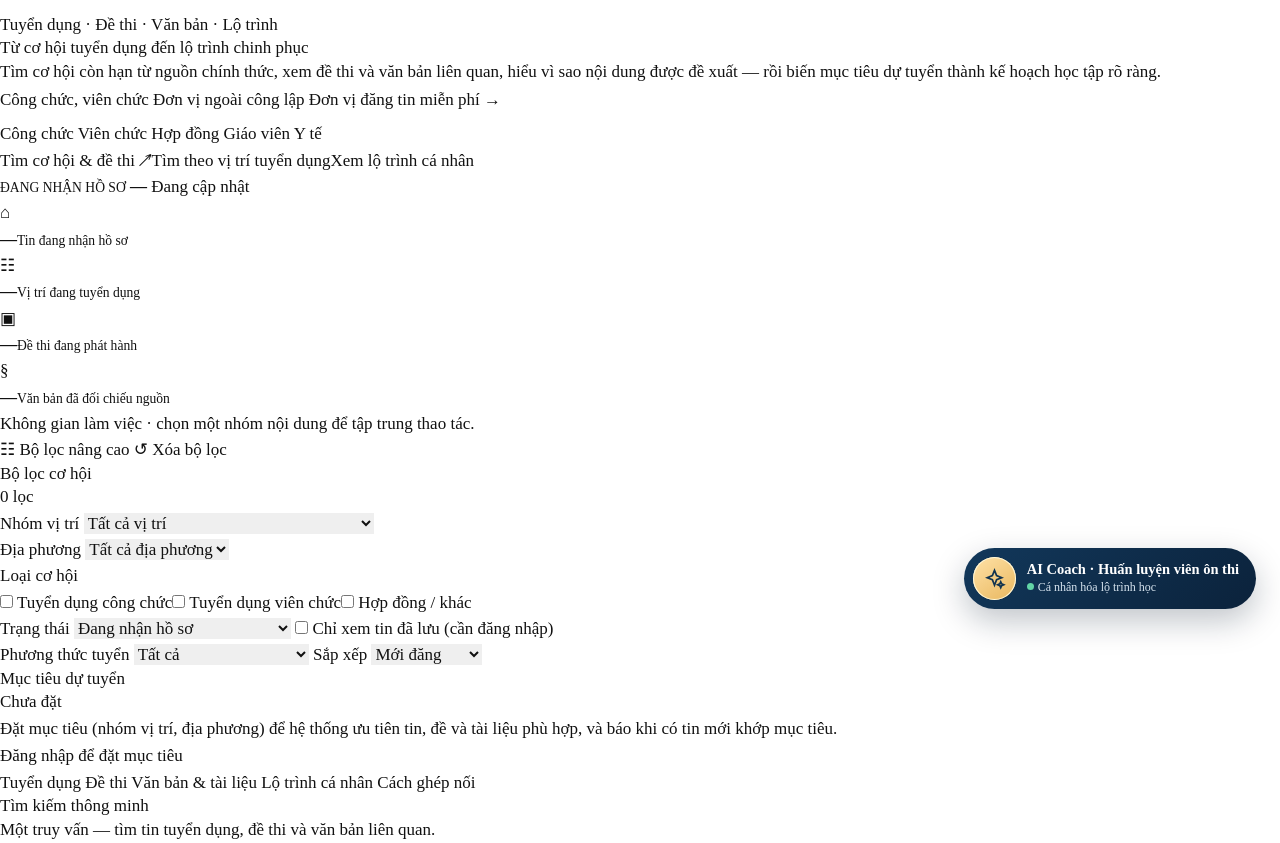
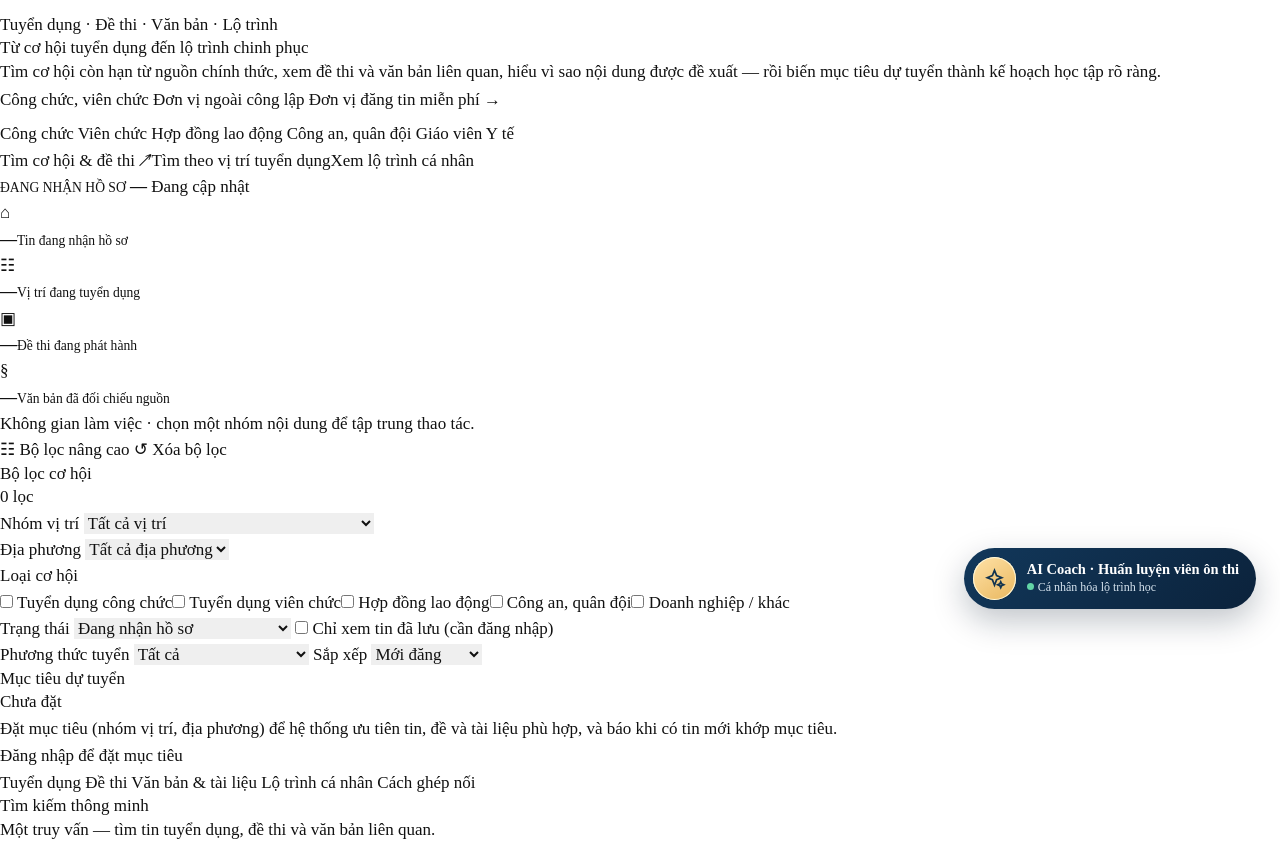
Before and after one commit to longnhat14/cong-vien-chuc-wp, a WordPress theme: template theme/cong-vien-chuc/template-recruitments.php in a window 1280 px wide. Shown: the part 167-1010 px from the top of the page. Run offline with PHP 8.4 and a stand-in for WordPress, Linux system fonts and the light colour scheme; the site name, menu and one post (Sample post) are stand-ins, and other content is empty; some libraries are stand-ins or nearby versions.

Commit message:
5 loai tuyen dung: them Hop dong lao dong, Cong an quan doi (trang /tuyen-dung-cong-an-quan-doi/), Doanh nghiep / khac; nhan va bo loc
Co-Authored-By: Claude Opus 5.5 <noreply@anthropic.com>
Claude-Session: https://claude.ai/code/session_01GAsupm9P4GMRYF5dWWnXsm

```diff
--- a/theme/cong-vien-chuc/inc/admin/admin-resources.php
+++ b/theme/cong-vien-chuc/inc/admin/admin-resources.php
@@ -78,13 +78,13 @@ function cvc_admin_resources(): array {
 			),
 			'filters'  => array(
 				'status'           => array( 'label' => 'Trạng thái', 'options' => array( 'draft' => 'Nháp', 'review' => 'Chờ duyệt', 'published' => 'Đã xuất bản', 'expired' => 'Hết hạn' ) ),
-				'recruitment_type' => array( 'label' => 'Loại', 'options' => array( 'civil_servant' => 'Công chức', 'public_employee' => 'Viên chức', 'other' => 'Khác' ) ),
+				'recruitment_type' => array( 'label' => 'Loại', 'options' => array( 'civil_servant' => 'Công chức', 'public_employee' => 'Viên chức', 'contract' => 'Hợp đồng lao động', 'armed_forces' => 'Lực lượng vũ trang', 'other' => 'Doanh nghiệp / khác' ) ),
 			),
 			'fields'   => array(
 				array( 'name' => 'title', 'label' => 'Tiêu đề', 'type' => 'text', 'required' => true, 'wide' => true ),
 				array( 'name' => 'slug', 'label' => 'Đường dẫn (slug)', 'type' => 'slug', 'from' => 'title', 'required' => true ),
 				array( 'name' => 'code', 'label' => 'Mã đợt tuyển', 'type' => 'text', 'required' => true ),
-				array( 'name' => 'recruitment_type', 'label' => 'Loại tuyển dụng', 'type' => 'select', 'required' => true, 'options' => array( 'civil_servant' => 'Công chức', 'public_employee' => 'Viên chức', 'other' => 'Khác' ) ),
+				array( 'name' => 'recruitment_type', 'label' => 'Loại tuyển dụng', 'type' => 'select', 'required' => true, 'options' => array( 'civil_servant' => 'Công chức', 'public_employee' => 'Viên chức', 'contract' => 'Hợp đồng lao động', 'armed_forces' => 'Lực lượng vũ trang', 'other' => 'Doanh nghiệp / khác' ) ),
 				array( 'name' => 'agency_id', 'label' => 'Cơ quan tuyển dụng', 'type' => 'relation', 'resource' => 'agencies', 'required' => true, 'help' => 'Tỉnh/thành bên dưới phải trùng với tỉnh của cơ quan (ghi trong ngoặc).' ),
 				array( 'name' => 'province_id', 'label' => 'Tỉnh/thành', 'type' => 'province', 'required' => true ),
 				array( 'name' => 'admin_unit_id', 'label' => 'Đơn vị hành chính', 'type' => 'admin_unit' ),
--- a/theme/cong-vien-chuc/inc/admin/ingestion.php
+++ b/theme/cong-vien-chuc/inc/admin/ingestion.php
@@ -274,7 +274,7 @@ function cvc_admin_render_ingestion_index(): void {
 	// 03/11/2026: tin đã đăng / nháp chưa đủ căn cứ loại tuyển dụng (công chức / viên chức / hợp đồng) - quản trị chọn loại.
 	$tc_res  = cvc_admin_api_get( '/api/admin/ingestion/type-checks' );
 	$tc_rows = $tc_res['ok'] ? (array) ( $tc_res['data']['data'] ?? array() ) : array();
-	$tc_lbl  = array( 'civil_servant' => 'Công chức', 'public_employee' => 'Viên chức', 'other' => 'Hợp đồng / khác' );
+	$tc_lbl  = array( 'civil_servant' => 'Công chức', 'public_employee' => 'Viên chức', 'contract' => 'Hợp đồng lao động', 'armed_forces' => 'Lực lượng vũ trang', 'other' => 'Doanh nghiệp / khác' );
 	?>
 	<?php if ( $tc_rows ) : ?>
 		<details class="dz-card border border-amber-200 bg-amber-50" id="can-kiem-tra-loai" open>
@@ -536,7 +536,7 @@ function cvc_admin_render_ingestion_detail( int $id ): void {
 						<?php echo esc_html( count( (array) ( $ready['positions'] ?? array() ) ) . ' vị trí' ); ?>
 					</p>
 					<?php if ( ! empty( $ready['type_evidence'] ) ) : ?>
-						<?php $tev = (array) $ready['type_evidence']; $tl = array( 'civil_servant' => 'Công chức', 'public_employee' => 'Viên chức', 'other' => 'Hợp đồng / khác' ); ?>
+						<?php $tev = (array) $ready['type_evidence']; $tl = array( 'civil_servant' => 'Công chức', 'public_employee' => 'Viên chức', 'contract' => 'Hợp đồng lao động', 'armed_forces' => 'Lực lượng vũ trang', 'other' => 'Doanh nghiệp / khác' ); ?>
 						<p class="text-xs mt-1 <?php echo null === ( $tev['type'] ?? null ) ? 'text-amber-800 font-bold' : 'text-ink-muted'; ?>">Loại tuyển dụng: <?php echo esc_html( null === ( $tev['type'] ?? null ) ? 'Cần kiểm tra' : ( $tl[ (string) $tev['type'] ] ?? (string) $tev['type'] ) ); ?> — <?php echo esc_html( (string) ( $tev['note'] ?? '' ) ); ?></p>
 					<?php endif; ?>
 					<?php if ( ! empty( $ready['auto_gate_failures'] ) ) : ?>
@@ -598,7 +598,7 @@ function cvc_admin_render_ingestion_detail( int $id ): void {
 				</label>
 				<label class="text-sm"><span class="font-bold text-ink-2">Loại</span>
 					<select name="recruitment_type" class="text-ink border-slate-400 bg-white <?php echo esc_attr( $input ); ?> text-ink border-slate-400 bg-white"<?php echo $dis; // phpcs:ignore ?>>
-						<?php foreach ( array( '' => '— Chưa rõ —', 'civil_servant' => 'Công chức', 'public_employee' => 'Viên chức', 'other' => 'Khác' ) as $k => $v ) : ?>
+						<?php foreach ( array( '' => '— Chưa rõ —', 'civil_servant' => 'Công chức', 'public_employee' => 'Viên chức', 'contract' => 'Hợp đồng lao động', 'armed_forces' => 'Lực lượng vũ trang', 'other' => 'Doanh nghiệp / khác' ) as $k => $v ) : ?>
 							<option value="<?php echo esc_attr( $k ); ?>" <?php selected( (string) ( $r['recruitment_type'] ?? '' ), $k ); ?>><?php echo esc_html( $v ); ?></option>
 						<?php endforeach; ?>
 					</select>
--- a/theme/cong-vien-chuc/inc/admin/panels/personal_exams.php
+++ b/theme/cong-vien-chuc/inc/admin/panels/personal_exams.php
@@ -26,7 +26,7 @@ $st    = array(
 	'off'        => array( 'Tắt', 'bg-slate-100 text-slate-600 border-slate-300' ),
 	'planned'    => array( 'Chờ chạy', 'bg-slate-100 text-slate-700 border-slate-300' ),
 );
-$tracks = array( 'public_employee' => 'Viên chức', 'civil_servant' => 'Công chức', 'other' => 'Hợp đồng / khác' );
+$tracks = array( 'public_employee' => 'Viên chức', 'civil_servant' => 'Công chức', 'contract' => 'Hợp đồng lao động', 'armed_forces' => 'Lực lượng vũ trang', 'other' => 'Doanh nghiệp / khác' );
 ?>
 <section class="dz-card space-y-4" id="de-ca-nhan-hoa" aria-labelledby="cvc-pe-h">
 	<div class="flex flex-wrap items-start justify-between gap-3">
--- a/theme/cong-vien-chuc/inc/admin/personal-exams.php
+++ b/theme/cong-vien-chuc/inc/admin/personal-exams.php
@@ -28,7 +28,7 @@ function cvc_admin_handle_personal_exams(): void {
 			cvc_admin_redirect( $back, 'error', 'Bạn không có quyền đổi cấu hình chung.' );
 			return;
 		}
-		$scope  = array_values( array_intersect( array( 'public_employee', 'civil_servant', 'other' ), array_map( 'sanitize_key', (array) wp_unslash( $_POST['scope'] ?? array() ) ) ) );
+		$scope  = array_values( array_intersect( array( 'public_employee', 'civil_servant', 'contract', 'armed_forces', 'other' ), array_map( 'sanitize_key', (array) wp_unslash( $_POST['scope'] ?? array() ) ) ) );
 		$budget = isset( $_POST['budget'] ) && '' !== $_POST['budget'] ? absint( $_POST['budget'] ) : null;
 		$body   = array( 'scope' => $scope, 'budget' => $budget );
 		foreach ( array( 'price_pack', 'price_pass' ) as $k ) {
--- a/theme/cong-vien-chuc/inc/admin/recruitment-imports.php
+++ b/theme/cong-vien-chuc/inc/admin/recruitment-imports.php
@@ -180,7 +180,7 @@ function cvc_admin_render_import_detail( int $id ): void {
 				$rows = array(
 					'Cơ quan'      => $draft['agency_name'] ?? null,
 					'Tỉnh/thành'   => $draft['province_name'] ?? null,
-					'Loại tin'     => array( 'public_employee' => 'Viên chức', 'civil_servant' => 'Công chức', 'other' => 'Khác' )[ (string) ( $draft['recruitment_type'] ?? '' ) ] ?? ( $draft['recruitment_type'] ?? null ),
+					'Loại tin'     => array( 'civil_servant' => 'Công chức', 'public_employee' => 'Viên chức', 'contract' => 'Hợp đồng lao động', 'armed_forces' => 'Lực lượng vũ trang', 'other' => 'Doanh nghiệp / khác' )[ (string) ( $draft['recruitment_type'] ?? '' ) ] ?? ( $draft['recruitment_type'] ?? null ),
 					'Nhận hồ sơ'   => trim( ( $draft['application_start_date'] ?? '' ) . ' → ' . ( $draft['application_deadline'] ?? '' ), ' →' ),
 					'Tổng chỉ tiêu' => isset( $draft['total_positions'] ) ? (string) $draft['total_positions'] : null,
 					'Độ tin cậy AI' => isset( $draft['confidence'] ) ? round( (float) $draft['confidence'] * 100 ) . '%' : null,
--- a/theme/cong-vien-chuc/inc/career.php
+++ b/theme/cong-vien-chuc/inc/career.php
@@ -45,7 +45,9 @@ function cvc_rec_presets(): array {
 	return array(
 		'cong-chuc' => array( 'path' => 'tuyen-dung-cong-chuc', 'legacy' => array( 'tuyen-cong-chuc' ), 'geo' => true, 'label' => 'Tin tuyển dụng công chức', 'chip' => 'Công chức', 'noun' => 'công chức', 'filter' => array( 'loai' => 'civil' ), 'api' => array( 'kind' => 'civil' ), 'rp' => array( 'type' => 'civil_servant' ), 'track' => 'cong-chuc', 'h1' => 'Tuyển dụng công chức', 'title' => 'Tuyển dụng công chức ' . $y . ': thông báo thi tuyển còn hạn', 'desc' => 'Thông báo tuyển dụng công chức còn hạn nộp hồ sơ từ nguồn chính thức các bộ, ngành, tỉnh, thành; kèm đề trắc nghiệm, văn bản cần ôn và hạn nộp.', 'lead' => 'Thông báo thi tuyển, xét tuyển công chức tại các bộ, ngành, tỉnh, thành phố còn hạn nộp hồ sơ, lấy từ nguồn chính thức. Mỗi tin kèm hạn nộp, đề trắc nghiệm để ôn và văn bản cần nắm.' ),
 		'vien-chuc' => array( 'path' => 'tuyen-dung-vien-chuc', 'legacy' => array( 'tuyen-vien-chuc' ), 'geo' => true, 'label' => 'Tin tuyển dụng viên chức', 'chip' => 'Viên chức', 'noun' => 'viên chức', 'filter' => array( 'loai' => 'public' ), 'api' => array( 'kind' => 'public' ), 'rp' => array( 'type' => 'public_employee' ), 'track' => 'vien-chuc', 'h1' => 'Tuyển dụng viên chức', 'title' => 'Tuyển dụng viên chức ' . $y . ': giáo viên, y tế, sự nghiệp công lập', 'desc' => 'Thông báo tuyển dụng viên chức còn hạn: giáo viên, bác sĩ, điều dưỡng, đơn vị sự nghiệp công lập; kèm đề trắc nghiệm riêng theo tin và văn bản cần ôn.', 'lead' => 'Thông báo tuyển dụng viên chức tại trường học, bệnh viện và đơn vị sự nghiệp công lập còn hạn nộp hồ sơ, lấy từ nguồn chính thức. Mỗi tin kèm hạn nộp, đề trắc nghiệm để ôn và văn bản cần nắm.' ),
-		'hop-dong'  => array( 'path' => 'tuyen-dung/hop-dong', 'label' => 'Tin tuyển hợp đồng', 'chip' => 'Hợp đồng', 'noun' => 'lao động hợp đồng', 'filter' => array( 'loai' => 'contract' ), 'api' => array( 'kind' => 'contract' ), 'rp' => array( 'type' => 'other' ), 'track' => '', 'h1' => 'Tuyển dụng lao động hợp đồng', 'title' => 'Tuyển dụng lao động hợp đồng trong cơ quan nhà nước ' . $y, 'desc' => 'Thông báo tuyển lao động hợp đồng tại cơ quan hành chính, đơn vị sự nghiệp công lập còn hạn nộp hồ sơ, cập nhật từ nguồn chính thức.', 'lead' => 'Thông báo tuyển lao động hợp đồng tại cơ quan hành chính và đơn vị sự nghiệp công lập còn hạn nộp hồ sơ, lấy từ nguồn chính thức.' ),
+		'hop-dong'  => array( 'path' => 'tuyen-dung/hop-dong', 'label' => 'Tin tuyển hợp đồng lao động', 'chip' => 'Hợp đồng lao động', 'noun' => 'hợp đồng lao động', 'filter' => array( 'loai' => 'contract' ), 'api' => array( 'kind' => 'contract' ), 'rp' => array( 'type' => 'contract' ), 'track' => '', 'h1' => 'Tuyển dụng hợp đồng lao động', 'title' => 'Tuyển dụng hợp đồng lao động, nhân viên hợp đồng ' . $y, 'desc' => 'Thông báo tuyển lao động hợp đồng tại cơ quan hành chính, đơn vị sự nghiệp công lập còn hạn nộp hồ sơ, cập nhật từ nguồn chính thức.', 'lead' => 'Thông báo tuyển lao động hợp đồng tại cơ quan hành chính và đơn vị sự nghiệp công lập còn hạn nộp hồ sơ, lấy từ nguồn chính thức.' ),
+		// 03/11/2026 (5 loại): công an, quân đội - chế độ tuyển dụng riêng (công nhân công an, quân nhân chuyên nghiệp, công nhân và viên chức quốc phòng).
+		'cong-an-quan-doi' => array( 'path' => 'tuyen-dung-cong-an-quan-doi', 'label' => 'Tin tuyển dụng công an, quân đội', 'chip' => 'Công an, quân đội', 'noun' => 'công an, quân đội', 'filter' => array( 'loai' => 'armed' ), 'api' => array( 'kind' => 'armed' ), 'rp' => array( 'type' => 'armed_forces' ), 'track' => '', 'h1' => 'Tuyển dụng công an, quân đội', 'title' => 'Tuyển dụng công an, quân đội ' . $y . ': công nhân công an, quân nhân chuyên nghiệp, hợp đồng', 'desc' => 'Thông báo tuyển dụng của công an, quân đội, biên phòng còn hạn: công nhân công an, quân nhân chuyên nghiệp, công nhân và viên chức quốc phòng, lao động hợp đồng; cập nhật từ nguồn chính thức.', 'lead' => 'Thông báo tuyển dụng của công an, quân đội và bộ đội biên phòng còn hạn nộp hồ sơ, lấy từ nguồn chính thức. Đây là chế độ tuyển dụng riêng, không phải thi tuyển công chức, viên chức.' ),
 		'giao-vien' => array( 'path' => 'tuyen-giao-vien', 'label' => 'Tin tuyển giáo viên', 'chip' => 'Giáo viên', 'noun' => 'giáo viên', 'filter' => array( 'nhom' => 'education' ), 'api' => array( 'job_family' => 'education' ), 'rp' => array( 'family' => 'education' ), 'track' => 'giao-vien', 'h1' => 'Tuyển dụng giáo viên', 'title' => 'Tuyển dụng giáo viên ' . $y . ': mầm non, tiểu học, THCS, THPT', 'desc' => 'Thông báo tuyển dụng giáo viên mầm non, tiểu học, THCS, THPT, giảng viên còn hạn; kèm đề trắc nghiệm theo vị trí và văn bản ngành giáo dục cần ôn.', 'lead' => 'Thông báo tuyển dụng giáo viên mầm non, tiểu học, THCS, THPT và giảng viên còn hạn nộp hồ sơ, lấy từ nguồn chính thức. Mỗi tin kèm hạn nộp, đề trắc nghiệm theo cấp học và văn bản ngành giáo dục.' ),
 		'y-te'      => array( 'path' => 'tuyen-dung-y-te', 'label' => 'Tin tuyển ngành y tế', 'chip' => 'Y tế', 'noun' => 'ngành y tế', 'filter' => array( 'nhom' => 'health' ), 'api' => array( 'job_family' => 'health' ), 'rp' => array( 'family' => 'health' ), 'track' => 'y-te', 'h1' => 'Tuyển dụng ngành y tế', 'title' => 'Tuyển dụng ngành y tế ' . $y . ': bác sĩ, điều dưỡng, hộ sinh, dược', 'desc' => 'Thông báo tuyển dụng bác sĩ, điều dưỡng, hộ sinh, kỹ thuật y, dược tại bệnh viện, trung tâm y tế công lập còn hạn; kèm đề ôn theo luật ngành y.', 'lead' => 'Thông báo tuyển dụng bác sĩ, điều dưỡng, hộ sinh, kỹ thuật y, dược tại bệnh viện và trung tâm y tế công lập còn hạn nộp hồ sơ, lấy từ nguồn chính thức.' ),
 	);
@@ -457,7 +459,9 @@ function cvc_ci_kinds(): array {
 	return array(
 		'civil'    => 'Tuyển dụng công chức',
 		'public'   => 'Tuyển dụng viên chức',
-		'contract' => 'Hợp đồng / khác',
+		'contract' => 'Hợp đồng lao động',
+		'armed'    => 'Công an, quân đội',
+		'other'    => 'Doanh nghiệp / khác',
 	);
 }
 
@@ -483,7 +487,7 @@ function cvc_ci_url( array $args = array(), int $page = 1 ): string {
  * @return array<string, mixed>
  */
 function cvc_ci_filters_from_request( array $src ): array {
-	$kinds_legacy = array( 'civil_servant' => 'civil', 'public_employee' => 'public', 'contract_admin' => 'contract', 'contract_public_unit' => 'contract' );
+	$kinds_legacy = array( 'civil_servant' => 'civil', 'public_employee' => 'public', 'contract_admin' => 'contract', 'contract_public_unit' => 'contract', 'armed_forces' => 'armed' );
 	$kind_raw     = isset( $src['loai'] ) ? (string) wp_unslash( $src['loai'] ) : '';
 	$kinds        = array();
 	foreach ( array_filter( array_map( 'sanitize_key', explode( ',', $kind_raw ) ) ) as $k ) {
@@ -987,7 +991,7 @@ function cvc_ci_render_goal_form( ?array $me, bool $logged_in, array $provinces
 					<label class="ci-label" for="ci-goal-type">Loại tuyển dụng</label>
 					<select id="ci-goal-type" name="employment_type" class="ci-field">
 						<option value="">Chưa chọn</option>
-						<?php foreach ( array( 'civil' => 'Công chức', 'public' => 'Viên chức', 'contract' => 'Hợp đồng / khác' ) as $k => $lbl ) : ?><option value="<?php echo esc_attr( $k ); ?>"<?php selected( (string) ( $g['employment_type'] ?? '' ), $k ); ?>><?php echo esc_html( $lbl ); ?></option><?php endforeach; ?>
+						<?php foreach ( array( 'civil' => 'Công chức', 'public' => 'Viên chức', 'contract' => 'Hợp đồng lao động', 'armed' => 'Công an, quân đội', 'other' => 'Doanh nghiệp / khác' ) as $k => $lbl ) : ?><option value="<?php echo esc_attr( $k ); ?>"<?php selected( (string) ( $g['employment_type'] ?? '' ), $k ); ?>><?php echo esc_html( $lbl ); ?></option><?php endforeach; ?>
 					</select>
 					<label class="ci-label" for="ci-goal-province">Địa phương</label>
 					<select id="ci-goal-province" name="province_id" class="ci-field">
--- a/theme/cong-vien-chuc/inc/routes.php
+++ b/theme/cong-vien-chuc/inc/routes.php
@@ -11,7 +11,7 @@ if ( ! defined( 'ABSPATH' ) ) {
 }
 
 // Tăng số này khi thêm/sửa rewrite rule để buộc flush lại đúng 1 lần.
-const CVC_REWRITE_VERSION = '31';
+const CVC_REWRITE_VERSION = '32';
 
 /**
  * Section hợp lệ của /tai-khoan/{section}/ (Phase 10) - map slug tiếng
--- a/theme/cong-vien-chuc/inc/template-tags.php
+++ b/theme/cong-vien-chuc/inc/template-tags.php
@@ -435,7 +435,9 @@ function cvc_recruitment_type_label( ?string $type ): string {
 	$labels = array(
 		'civil_servant'   => 'Công chức',
 		'public_employee' => 'Viên chức',
-		'other'           => 'Khác',
+		'contract'        => 'Hợp đồng lao động',
+		'armed_forces'    => 'Lực lượng vũ trang',
+		'other'           => 'Doanh nghiệp / khác',
 	);
 
 	return $labels[ $type ] ?? (string) $type;
```
